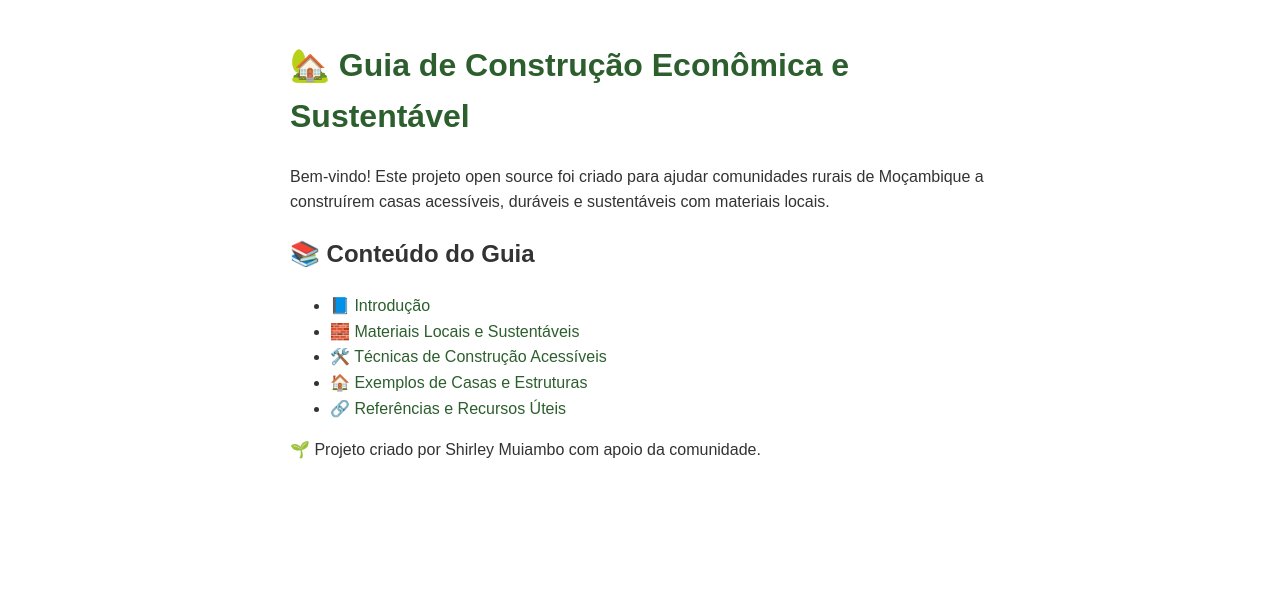
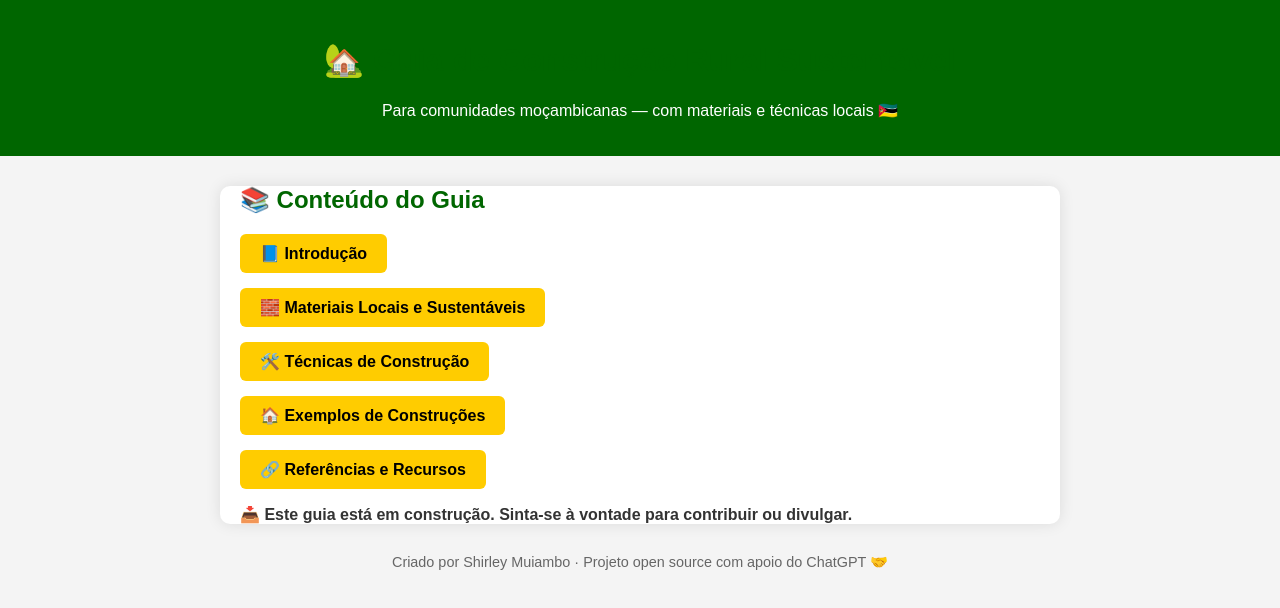
Before and after one commit to ShirleyMuiambo/Guia-de-Construcao-rural, a plain HTML site: page index.html in a window 1280 px wide. Drawn offline with Linux system fonts and the light colour scheme.

Commit message:
Update index.html

```diff
--- a/index.html
+++ b/index.html
@@ -3,39 +3,101 @@
 <head>
   <meta charset="UTF-8">
   <title>Guia de Construção Rural Sustentável</title>
+  <meta name="viewport" content="width=device-width, initial-scale=1">
   <style>
     body {
       font-family: Arial, sans-serif;
-      max-width: 700px;
-      margin: 40px auto;
-      line-height: 1.6;
+      margin: 0;
+      padding: 0;
+      background-color: #f4f4f4;
       color: #333;
     }
-    h1 {
-      color: #2c5f2d;
+
+    header {
+      background-color: #006600; /* verde */
+      color: white;
+      padding: 20px;
+      text-align: center;
     }
+
+    main {
+      max-width: 800px;
+      margin: 30px auto;
+      padding: 0 20px;
+      background-color: white;
+      border-radius: 10px;
+      box-shadow: 0 0 15px rgba(0, 0, 0, 0.1);
+    }
+
+    h1, h2 {
+      color: #006600;
+    }
+
+    ul {
+      list-style-type: none;
+      padding: 0;
+    }
+
+    li {
+      margin: 15px 0;
+    }
+
     a {
-      color: #2c5f2d;
+      display: inline-block;
+      background-color: #ffcc00; /* amarelo */
+      color: black;
+      padding: 10px 20px;
       text-decoration: none;
+      border-radius: 6px;
+      font-weight: bold;
     }
+
     a:hover {
-      text-decoration: underline;
+      background-color: #ff9900; /* laranja */
+    }
+
+    footer {
+      text-align: center;
+      font-size: 0.9em;
+      margin: 30px 0;
+      color: #666;
+    }
+
+    @media (max-width: 600px) {
+      main {
+        margin: 20px;
+      }
+
+      a {
+        width: 100%;
+        text-align: center;
+      }
     }
   </style>
 </head>
 <body>
-  <h1>🏡 Guia de Construção Econômica e Sustentável</h1>
-  <p>Bem-vindo! Este projeto open source foi criado para ajudar comunidades rurais de Moçambique a construírem casas acessíveis, duráveis e sustentáveis com materiais locais.</p>
 
-  <h2>📚 Conteúdo do Guia</h2>
-  <ul>
-    <li><a href="guia/introducao.md">📘 Introdução</a></li>
-    <li><a href="guia/materiais.md">🧱 Materiais Locais e Sustentáveis</a></li>
-    <li><a href="guia/tecnicas.md">🛠️ Técnicas de Construção Acessíveis</a></li>
-    <li><a href="guia/exemplos.md">🏠 Exemplos de Casas e Estruturas</a></li>
-    <li><a href="guia/referencias.md">🔗 Referências e Recursos Úteis</a></li>
-  </ul>
+  <header>
+    <h1>🏡 Guia de Construção Rural Sustentável</h1>
+    <p>Para comunidades moçambicanas — com materiais e técnicas locais 🇲🇿</p>
+  </header>
 
-  <p>🌱 Projeto criado por Shirley Muiambo com apoio da comunidade.</p>
+  <main>
+    <h2>📚 Conteúdo do Guia</h2>
+    <ul>
+      <li><a href="guia/introducao.md">📘 Introdução</a></li>
+      <li><a href="guia/materiais.md">🧱 Materiais Locais e Sustentáveis</a></li>
+      <li><a href="guia/tecnicas.md">🛠️ Técnicas de Construção</a></li>
+      <li><a href="guia/exemplos.md">🏠 Exemplos de Construções</a></li>
+      <li><a href="guia/referencias.md">🔗 Referências e Recursos</a></li>
+    </ul>
+
+    <p><strong>📥 Este guia está em construção. Sinta-se à vontade para contribuir ou divulgar.</strong></p>
+  </main>
+
+  <footer>
+    Criado por Shirley Muiambo · Projeto open source com apoio do ChatGPT 🤝
+  </footer>
+
 </body>
 </html>
```
